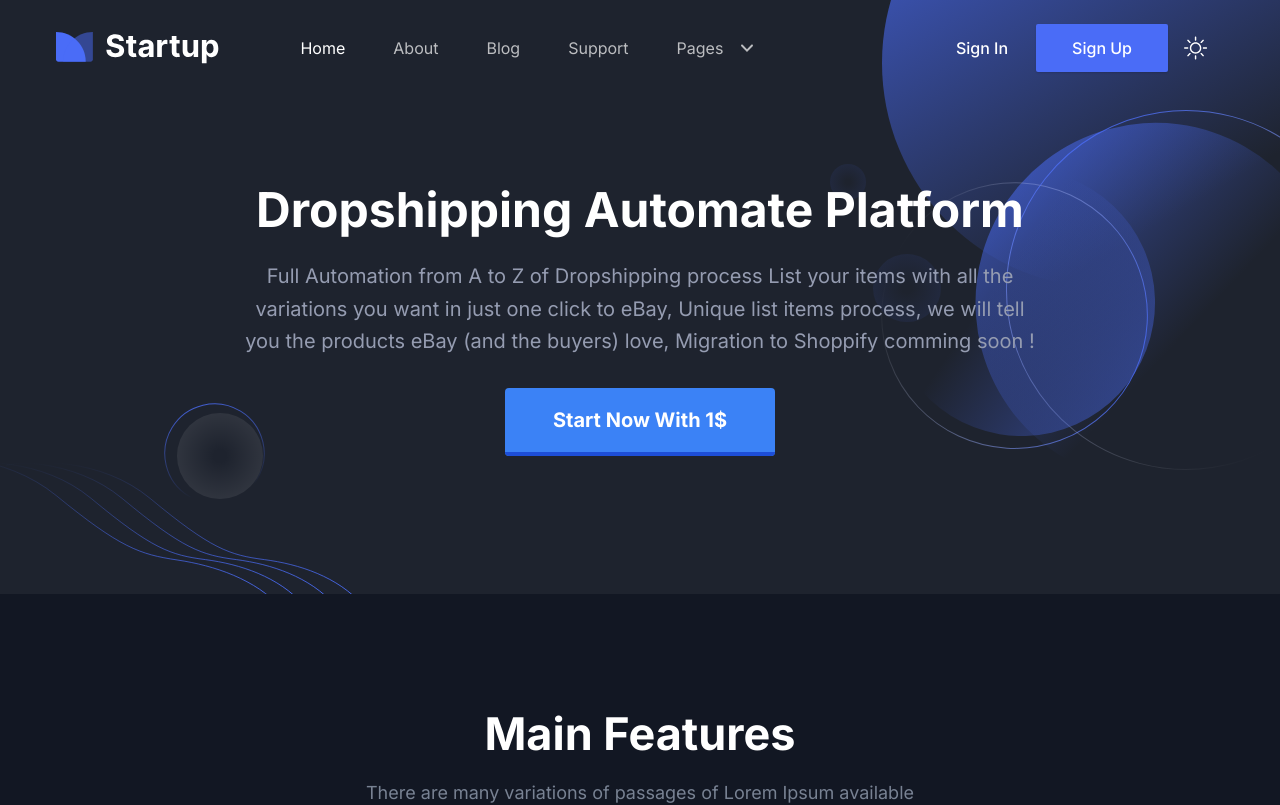
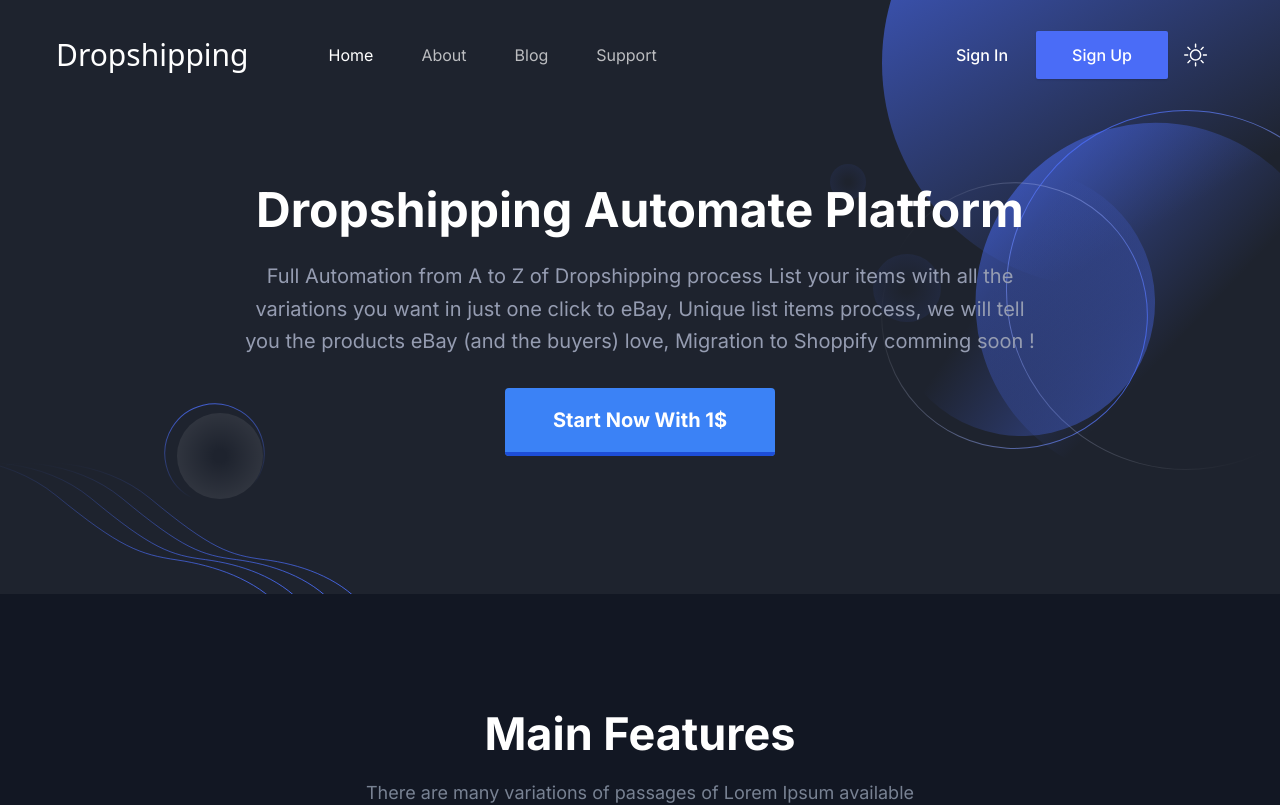
Before and after one commit to X-spec7/dropship-automate-platform, a Next.js app: page / in a window 1280 px wide. Shown: the top 805 px of the page. Built offline with nearby package versions, Linux system fonts and the light colour scheme.

Commit message:
feat: update logo

```diff
--- a/src/components/Header/index.tsx
+++ b/src/components/Header/index.tsx
@@ -57,16 +57,16 @@
                 } `}
               >
                 <div className="flex justify-center items-center gap-4">
-                  <Image
+                  {/* <Image
                     src="/images/logo/logo.svg"
                     alt="logo"
                     width={140}
                     height={30}
                     className="w-full"
-                  />
-                  {/* <span className="">
+                  /> */}
+                  <span className=" text-[30px] font-sans">
                     Dropshipping
-                  </span> */}
+                  </span>
                 </div>
               </Link>
             </div>
@@ -134,7 +134,7 @@
                                 </svg>
                               </span>
                             </p>
-                            <div
+                            {/* <div
                               className={`submenu relative left-0 top-full rounded-sm bg-white transition-[top] duration-300 group-hover:opacity-100 dark:bg-dark lg:invisible lg:absolute lg:top-[110%] lg:block lg:w-[250px] lg:p-4 lg:opacity-0 lg:shadow-lg lg:group-hover:visible lg:group-hover:top-full ${
                                 openIndex === index ? "block" : "hidden"
                               }`}
@@ -148,7 +148,7 @@
                                   {submenuItem.title}
                                 </Link>
                               ))}
-                            </div>
+                            </div> */}
                           </>
                         )}
                       </li>
--- a/src/components/Header/menuData.tsx
+++ b/src/components/Header/menuData.tsx
@@ -25,60 +25,60 @@
     path: "/contact",
     newTab: false,
   },
-  {
-    id: 4,
-    title: "Pages",
-    newTab: false,
-    submenu: [
-      {
-        id: 41,
-        title: "About Page",
-        path: "/about",
-        newTab: false,
-      },
-      {
-        id: 42,
-        title: "Contact Page",
-        path: "/contact",
-        newTab: false,
-      },
-      {
-        id: 43,
-        title: "Blog Grid Page",
-        path: "/blog",
-        newTab: false,
-      },
-      {
-        id: 44,
-        title: "Blog Sidebar Page",
-        path: "/blog-sidebar",
-        newTab: false,
-      },
-      {
-        id: 45,
-        title: "Blog Details Page",
-        path: "/blog-details",
-        newTab: false,
-      },
-      {
-        id: 46,
-        title: "Sign In Page",
-        path: "/signin",
-        newTab: false,
-      },
-      {
-        id: 47,
-        title: "Sign Up Page",
-        path: "/signup",
-        newTab: false,
-      },
-      {
-        id: 48,
-        title: "Error Page",
-        path: "/error",
-        newTab: false,
-      },
-    ],
-  },
+  // {
+  //   id: 4,
+  //   title: "Pages",
+  //   newTab: false,
+  //   submenu: [
+  //     {
+  //       id: 41,
+  //       title: "About Page",
+  //       path: "/about",
+  //       newTab: false,
+  //     },
+  //     {
+  //       id: 42,
+  //       title: "Contact Page",
+  //       path: "/contact",
+  //       newTab: false,
+  //     },
+  //     {
+  //       id: 43,
+  //       title: "Blog Grid Page",
+  //       path: "/blog",
+  //       newTab: false,
+  //     },
+  //     {
+  //       id: 44,
+  //       title: "Blog Sidebar Page",
+  //       path: "/blog-sidebar",
+  //       newTab: false,
+  //     },
+  //     {
+  //       id: 45,
+  //       title: "Blog Details Page",
+  //       path: "/blog-details",
+  //       newTab: false,
+  //     },
+  //     {
+  //       id: 46,
+  //       title: "Sign In Page",
+  //       path: "/signin",
+  //       newTab: false,
+  //     },
+  //     {
+  //       id: 47,
+  //       title: "Sign Up Page",
+  //       path: "/signup",
+  //       newTab: false,
+  //     },
+  //     {
+  //       id: 48,
+  //       title: "Error Page",
+  //       path: "/error",
+  //       newTab: false,
+  //     },
+  //   ],
+  // },
 ];
 export default menuData;
```
Also changed, not shown: 1 other file (tests, documents, lock files or other folders).
